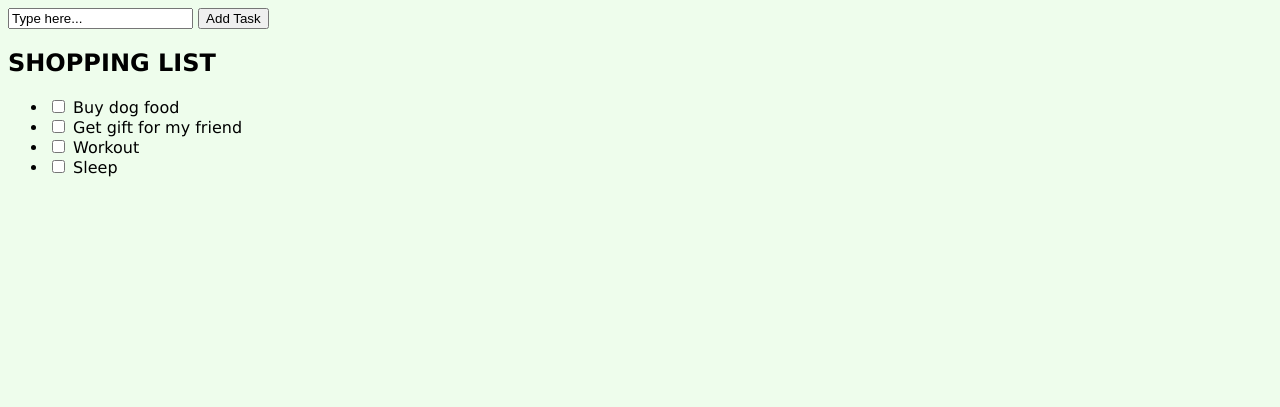
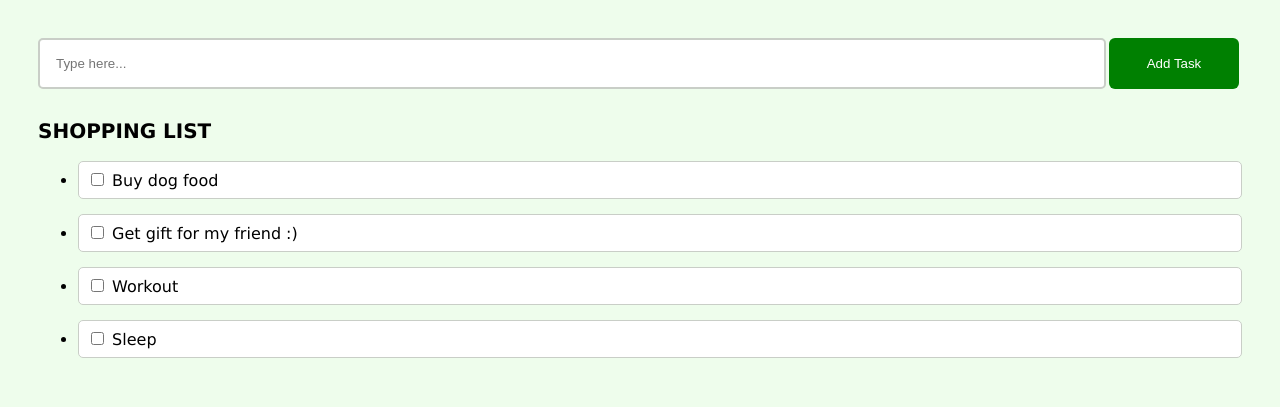
Before and after one commit to aquilasfr/to-do-list, a plain HTML site: page index.html in a window 1280 px wide. Drawn offline with Linux system fonts and the light colour scheme.

Commit message:
Added style classes

```diff
--- a/index.html
+++ b/index.html
@@ -4,37 +4,40 @@
     <meta charset="UTF-8">
     <meta http-equiv="X-UA-Compatible" content="IE=edge">
     <meta name="viewport" content="width=, initial-scale=1.0">
+    <link rel="stylesheet" type="text/css" href="./assets/stylesheets/reset.css">
     <link rel="stylesheet" href="./assets/stylesheets/style.css">
     <title>To do List</title>
 
 </head>
     <body>
-        <form>
-            <input type="text" value="Type here...">
-            <button type="submit">Add Task</button>
+        <div class="container">
+            <form class="form-task">
+                <input class="form-task__input" type="text" placeholder="Type here...">
+                <button class="form-task__button" type="submit">Add Task</button>
             </form>
 
-        <section>
-            <h1>SHOPPING LIST</h1>
+            <section class="to-do">
+                <h1 class="to-do__title">SHOPPING LIST</h1>
 
                 <ul>
-                <li>
+                    <li class="to-do__task">
                         <input type="checkbox" name=""/>
                         <label>Buy dog food</label>
                     </li>
-                <li>
+                    <li class="to-do__task">
                         <input type="checkbox" name=""/>
-                    <label>Get gift for my friend</label>
+                        <label>Get gift for my friend :)</label>
                     </li>
-                <li>
+                    <li class="to-do__task">
                         <input type="checkbox" name=""/>
                         <label>Workout</label>
                     </li>
-                <li>
+                    <li class="to-do__task">
                         <input type="checkbox" name=""/>
                         <label>Sleep</label>
                     </li>
                 </ul>
             </section>
+        </div>
     </body>
 </html>
```
Lines whose indentation alone changed are shown as unchanged.
